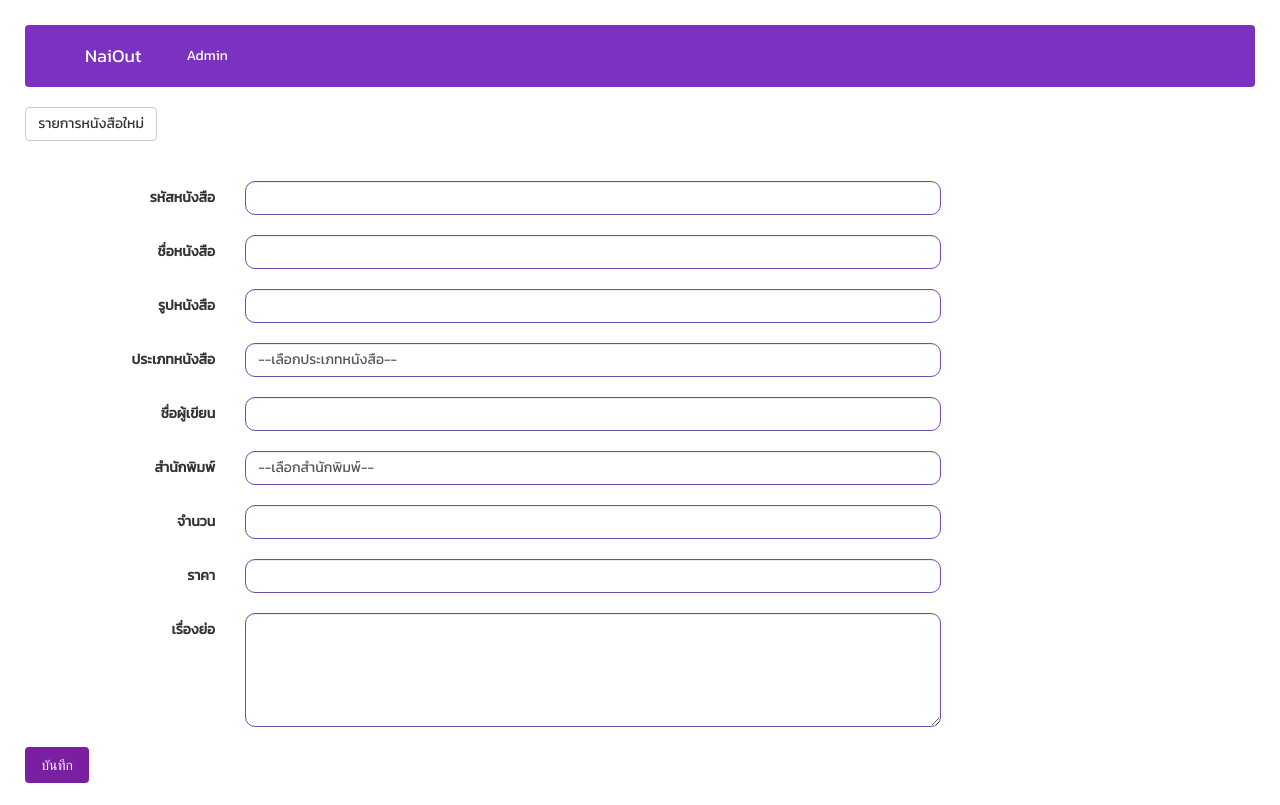
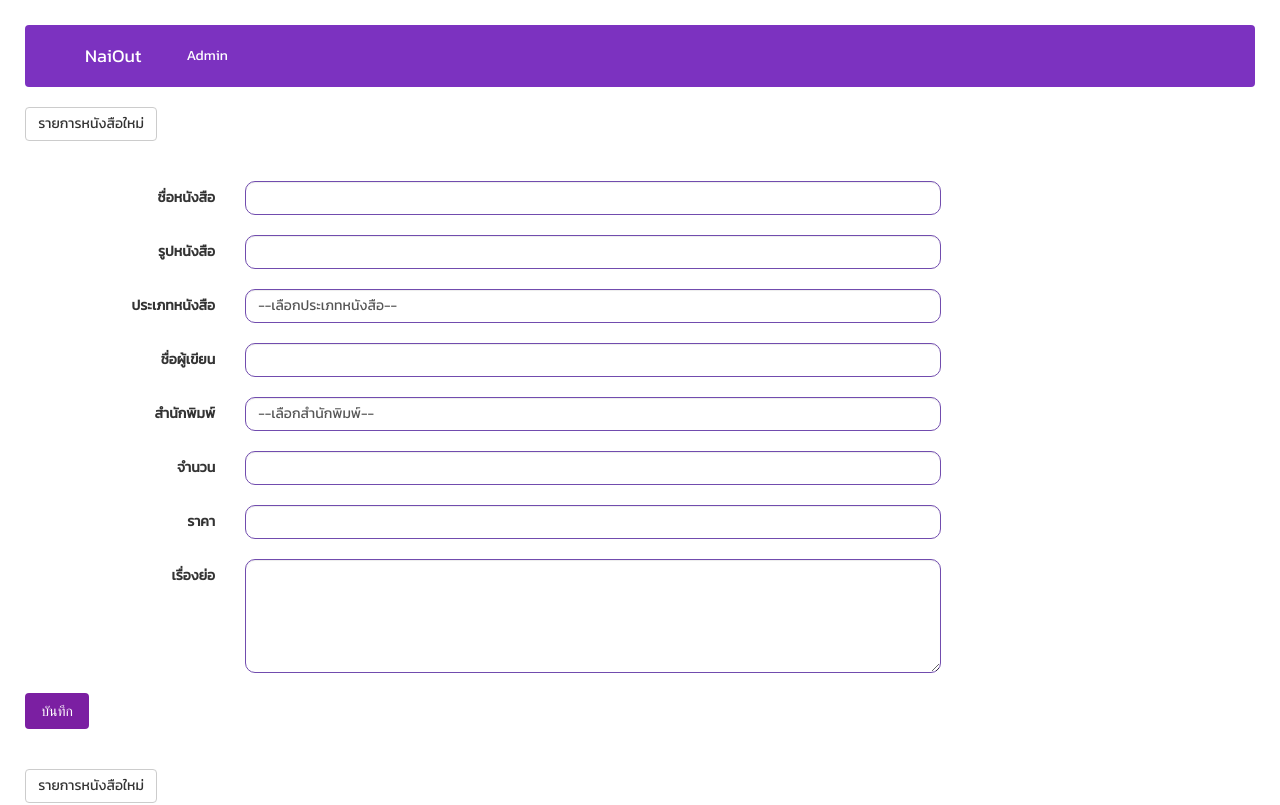
Before and after one commit to windywine7895123/Naiout_Webapp, an Angular app in the folder front_end/: page /add-book in a window 1280 px wide. Shown: the top 805 px of the page. Built offline with nearby package versions, Linux system fonts and the light colour scheme.

Commit message:
add preview component

```diff
--- a/front_end/src/app/add-book/add-book.component.html
+++ b/front_end/src/app/add-book/add-book.component.html
@@ -1,12 +1,10 @@
 <button type="button" class="btn btn-default">รายการหนังสือใหม่</button>
 
+<!-- <div class="preview">
+  <app-preview-book></app-preview-book>
+</div> -->
+
 <form class="form-horizontal">
-  <div class="form-group">
-    <label class="col-sm-2 control-label">รหัสหนังสือ</label>
-    <div class="col-sm-10">
-      <input class="form-control" id="focusedInput" type="text">
-    </div>
-  </div>
 
   <div class="form-group">
     <label class="col-sm-2 control-label">ชื่อหนังสือ</label>
@@ -26,7 +24,7 @@
     <label class="col-sm-2 control-label">ประเภทหนังสือ</label>
     <div class="col-sm-10">
       <select class="form-control" id="sel1">
-        <option>--เลือกประเภทหนังสือ--</option>
+        <option selected>--เลือกประเภทหนังสือ--</option>
         <option>1</option>
         <option>2</option>
         <option>3</option>
--- a/front_end/src/app/app-routing.module.ts
+++ b/front_end/src/app/app-routing.module.ts
@@ -6,6 +6,7 @@ import { DetailComponent } from './detail/detail.component';
 import { AddBookComponent } from './add-book/add-book.component';
 import { ListComponent } from './list/list.component';
 import { EditBookComponent } from './edit-book/edit-book.component';
+import { Router } from 'express';
 
 const routes: Routes = [
   { path: '', pathMatch: 'full', redirectTo: 'home' },
--- a/front_end/src/app/app.module.ts
+++ b/front_end/src/app/app.module.ts
@@ -16,6 +16,7 @@ import { BrowserAnimationsModule } from '@angular/platform-browser/animations';
 import { MatButtonModule } from '@angular/material/button';
 import { MatIconModule } from '@angular/material/icon';
 import { MatInputModule } from '@angular/material/input';
+import { PreviewBookComponent } from './preview-book/preview-book.component';
 
 
 
@@ -26,7 +27,8 @@ import { MatInputModule } from '@angular/material/input';
     DetailComponent,
     AddBookComponent,
     ListComponent,
-    EditBookComponent
+    EditBookComponent,
+    PreviewBookComponent
   ],
   imports: [
     BrowserModule,
--- /dev/null
+++ b/front_end/src/app/preview-book/preview-book.component.html
@@ -0,0 +1,3 @@
+<div class="col-xs-6">
+    <p>Preview</p>
+</div>
--- /dev/null
+++ b/front_end/src/app/preview-book/preview-book.component.ts
@@ -0,0 +1,15 @@
+import { Component, OnInit } from '@angular/core';
+
+@Component({
+  selector: 'app-preview-book',
+  templateUrl: './preview-book.component.html',
+  styleUrls: ['./preview-book.component.css']
+})
+export class PreviewBookComponent implements OnInit {
+
+  constructor() { }
+
+  ngOnInit(): void {
+  }
+
+}
--- a/front_end/src/app/service/crud.service.ts
+++ b/front_end/src/app/service/crud.service.ts
@@ -27,5 +27,5 @@ export class CrudService {
   constructor(private httpClient: HttpClient) { }
 
   //Add
-  Addb
+
 }
```
Also changed, not shown: front_end/src/app/preview-book/preview-book.component.css (added), 1 other file (tests, documents, lock files or other folders).
